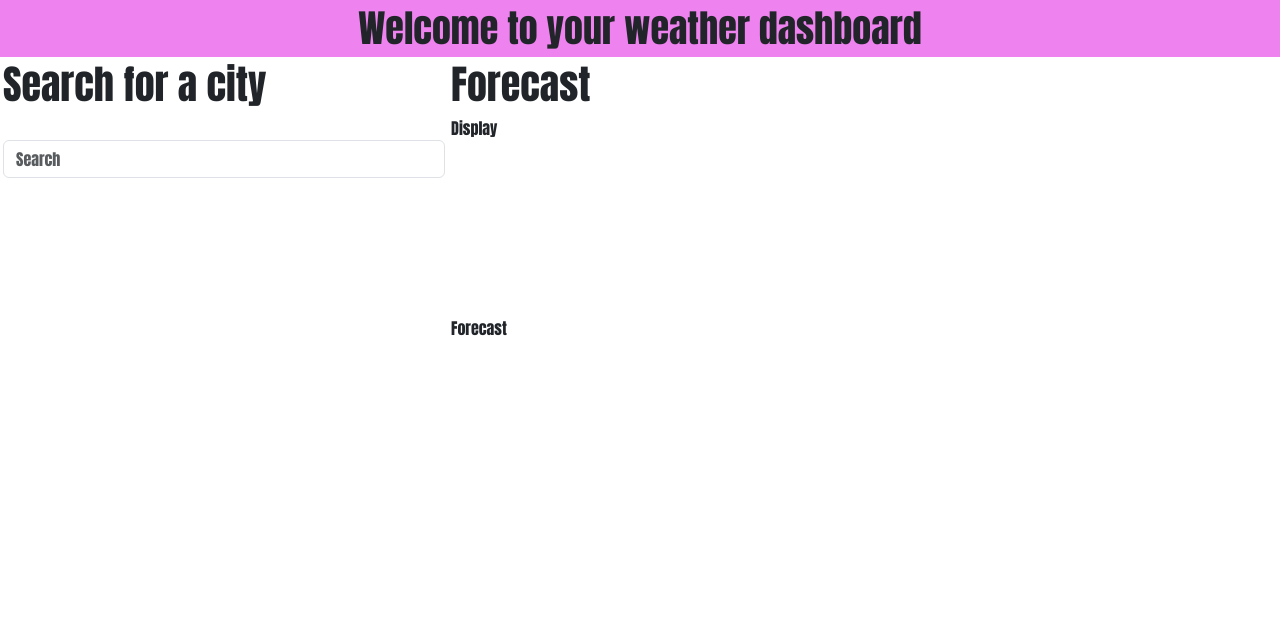
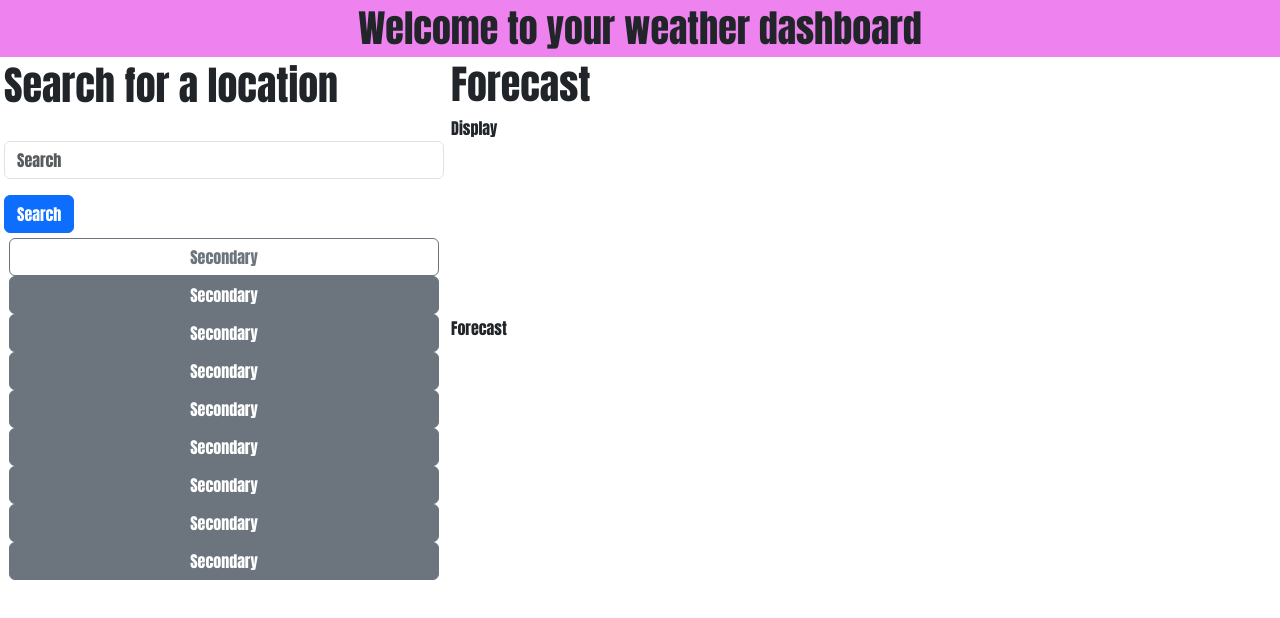
Before and after one commit to Hubbard1118/weather-app, a plain HTML site: page index.html in a window 1280 px wide. Drawn offline with nearby package versions, Linux system fonts and the light colour scheme; a web font is replaced by a local one.

Commit message:
layout update

```diff
--- a/assets/style.css
+++ b/assets/style.css
@@ -6,6 +6,7 @@
     box-sizing: border-box;
 }
 
+
 header {
     background-color: violet;
     width: 100%;
@@ -13,17 +14,16 @@ header {
     text-align: center;
 }
 
-.wrapper{
+.wrapper {
     display: flex;
-    height: fit-content;
+    height: 888px;
     width: 100%;
 }
 
 aside {
     width: 35%;
-    padding: 3px;
+    padding: 4px;
 }
-
 
 section {
     width: 65%;
@@ -34,6 +34,13 @@ section {
 .display {
     height: 200px;
 }
+
 .forecast {
     height: 200px;
 }
+
+.city-selections {
+    display: flex;
+    flex-flow: column;
+    padding: 5px;
+}
--- a/index.html
+++ b/index.html
@@ -5,17 +5,31 @@
     <meta name="viewport" content="width=device-width, initial-scale=1.0">
     <link rel="stylesheet" href="assets/style.css" />
     <title>Weather App</title>
-
 </head>
 <body>
     <header>Welcome to your weather dashboard</header>
     <div class="wrapper">
         <aside>
-            <h1>Search for a city</h1>
+            <h1>Search for a location</h1>
             <div class="mb-3">
                 <label for="formGroupExampleInput" class="form-label"></label>
                 <input type="text" class="form-control" id="formGroupExampleInput" placeholder="Search">
-              </div>
+            </div>
+            <div>
+                <button type="button" class="btn btn-primary">Search</button>
+            </div>
+            <div class="city-selections">
+                <button type="button" class="btn btn-outline-secondary">Secondary</button>
+                <button type="button" class="btn btn-secondary">Secondary</button>
+                <button type="button" class="btn btn-secondary">Secondary</button>
+                <button type="button" class="btn btn-secondary">Secondary</button>
+                <button type="button" class="btn btn-secondary">Secondary</button>
+                <button type="button" class="btn btn-secondary">Secondary</button>
+                <button type="button" class="btn btn-secondary">Secondary</button>
+                <button type="button" class="btn btn-secondary">Secondary</button>
+                <button type="button" class="btn btn-secondary">Secondary</button>
+
+            </div>
         </aside>
 
         <section>
```
Also changed, not shown: assets/script.js (+14 -0 lines).
